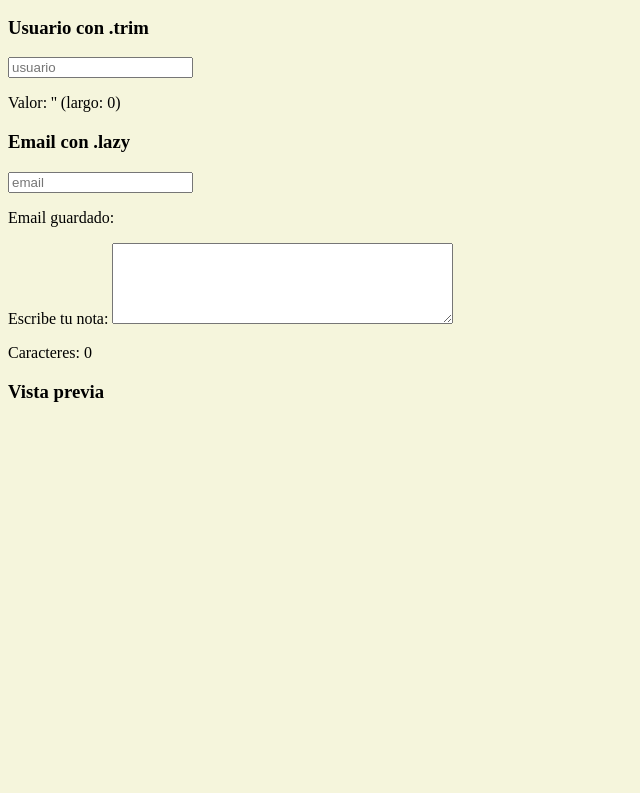
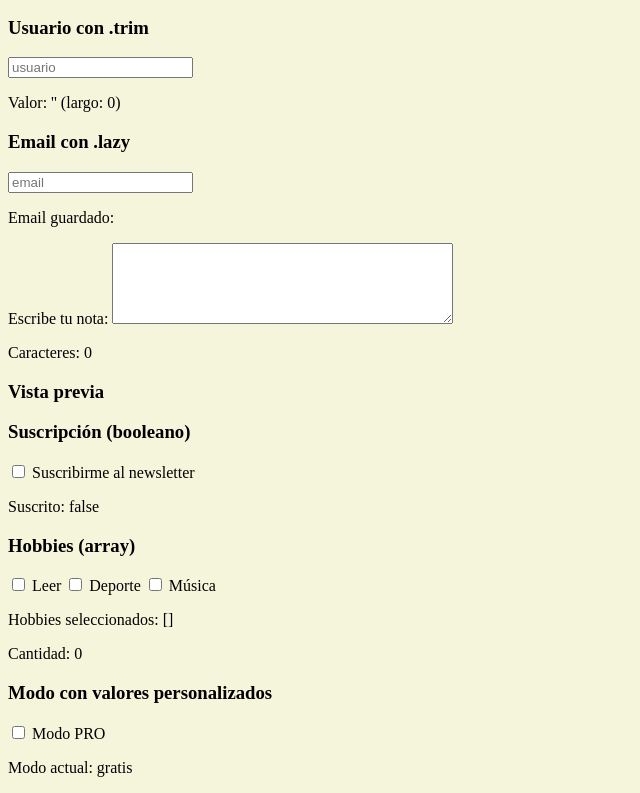
Before and after one commit to zakkdruzer/m6-l3-vue-binding, a Vue app in the folder ejercicio-1/: page / in a window 1280 px wide. Shown: the part 571-1364 px from the top of the page, without its empty margins (0-640 px from the left). Before the commit the page ends 992 px from the top, so only its background shows below. Built offline with nearby package versions, Linux system fonts and the light colour scheme.

Commit message:
feat: ejercicio 5 completado

```diff
--- a/ejercicio-1/src/components/Ej5Checkbox.vue
+++ b/ejercicio-1/src/components/Ej5Checkbox.vue
@@ -1,11 +1,68 @@
 <script setup>
-  import { ref } from 'vue'
+import { ref } from 'vue'
 
-  // TODO: declara tus variables reactivas con ref()
-  // Con <script setup> NO hay return: todo lo que declaras acá
-  // queda disponible en el template automáticamente.
+const suscrito = ref(false)
+
+const hobbies = ref([])
+
+const modo = ref('gratis')
 </script>
 
 <template>
-  <!-- TODO: aquí va tu HTML con las directivas -->
+  <div class="ej-checkbox">
+    <section>
+      <h3>Suscripción (booleano)</h3>
+      <label>
+        <input type="checkbox" v-model="suscrito" />
+        Suscribirme al newsletter
+      </label>
+      <p>Suscrito: {{ suscrito }}</p>
+    </section>
+    <section>
+      <h3>Hobbies (array)</h3>
+
+      <label>
+        <input
+          type="checkbox"
+          value="leer"
+          v-model="hobbies"
+        />
+        Leer
+      </label>
+
+      <label>
+        <input
+          type="checkbox"
+          value="deporte"
+          v-model="hobbies"
+        />
+        Deporte
+      </label>
+
+      <label>
+        <input
+          type="checkbox"
+          value="musica"
+          v-model="hobbies"
+        />
+        Música
+      </label>
+
+      <p>Hobbies seleccionados: {{ hobbies }}</p>
+      <p>Cantidad: {{ hobbies.length }}</p>
+    </section>
+    <section>
+      <h3>Modo con valores personalizados</h3>
+      <label>
+        <input
+          type="checkbox"
+          v-model="modo"
+          :true-value="'pro'"
+          :false-value="'gratis'"
+        />
+        Modo PRO
+      </label>
+      <p>Modo actual: {{ modo }}</p>
+    </section>
+  </div>
 </template>
```
